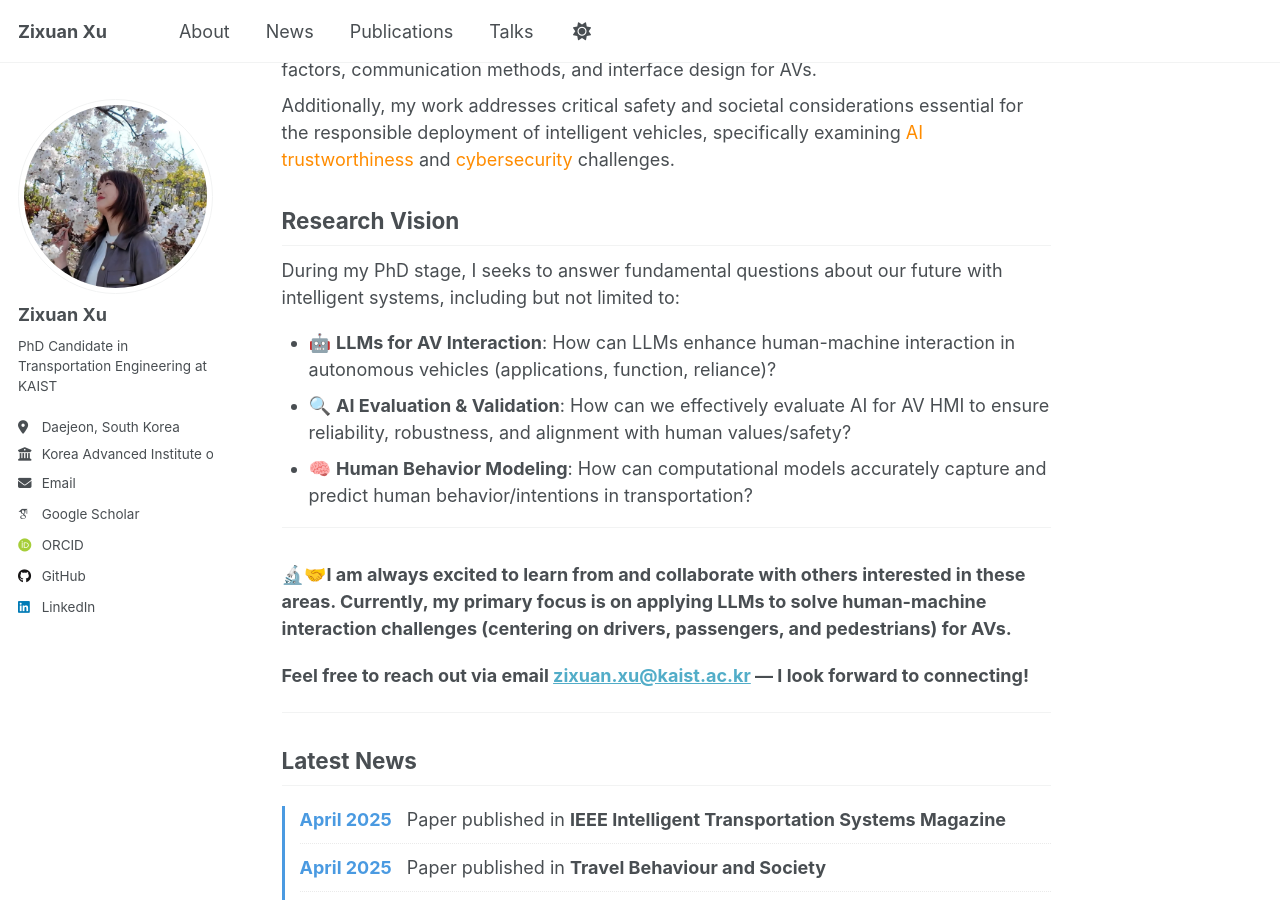
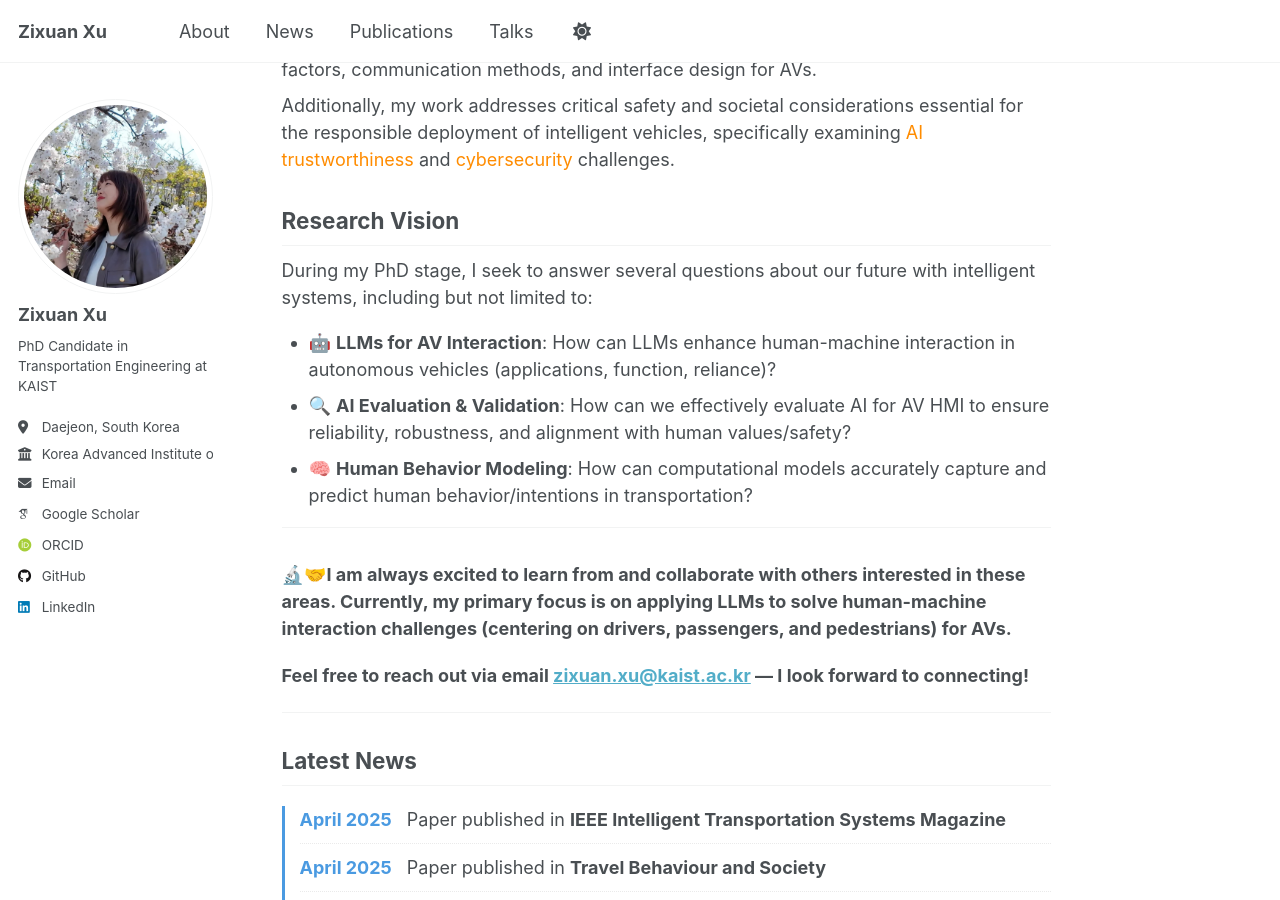
Before and after one commit to zixuan-xu72/zixuan-xu72.github.io, a Jekyll site: the page built from _pages/about.md, in a window 1280 px wide and 900 px high, scrolled down 337 px. Built offline with Jekyll 4.4.1, drawn with Linux system fonts in a browser that asks for light colours; some web fonts are replaced.

Commit message:
Update about.md

```diff
--- a/_pages/about.md
+++ b/_pages/about.md
@@ -18,7 +18,7 @@ Additionally, my work addresses critical safety and societal considerations esse
 
 ## Research Vision
 
-During my PhD stage, I seeks to answer fundamental questions about our future with intelligent systems, including but not limited to:
+During my PhD stage, I seek to answer several questions about our future with intelligent systems, including but not limited to:
 
 -  🤖 **LLMs for AV Interaction**: How can LLMs enhance human-machine interaction in autonomous vehicles (applications, function, reliance)?
 
```
